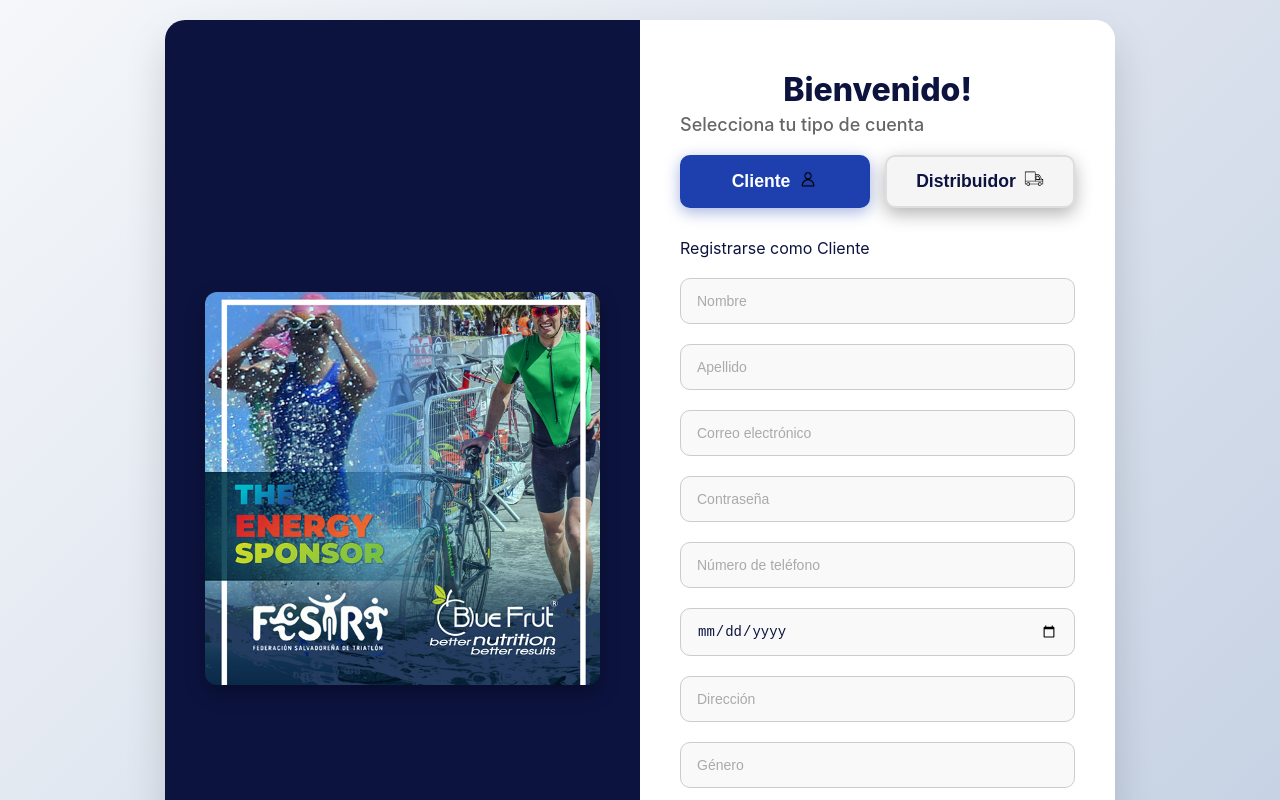
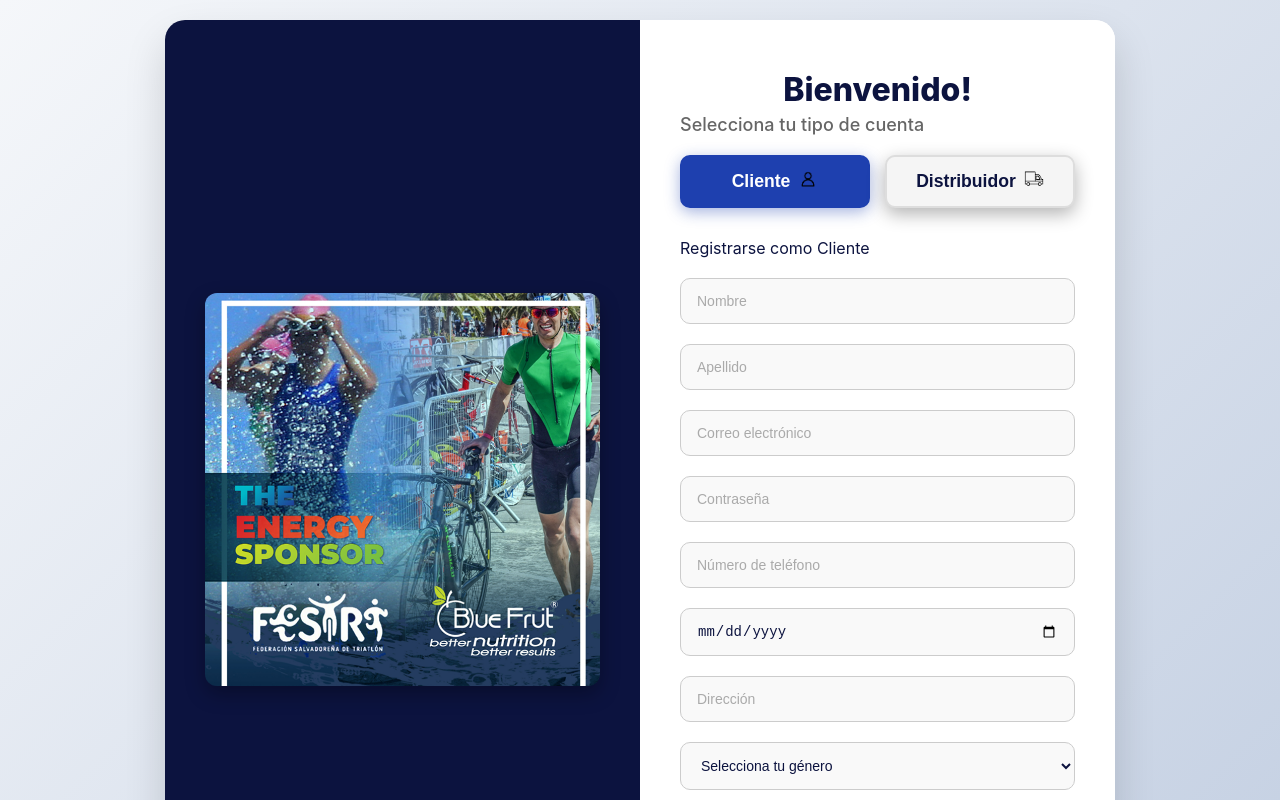
Before and after one commit to itbluefruit-code/BlueFruitNutrition, a React (Vite) app in the folder frontend-public/: page /registro in a window 1280 px wide. Shown: the top 800 px of the page. Built offline with nearby package versions, Linux system fonts and the light colour scheme; no server answers.

Commit message:
se supone que ya funciona la verificacion

```diff
--- a/frontend-public/src/pages/Register/Register.jsx
+++ b/frontend-public/src/pages/Register/Register.jsx
@@ -56,6 +56,7 @@ function Registro() {
           NIT: data.NIT,
           address: data.address || "No especificado",
           verified: data.verified || false,
+          status: data.status || true,
 
         };
       }
@@ -238,7 +239,17 @@ console.log("Verification result:", result);
                   max={minBirthDate}
                 />
                 <input type="text" placeholder="Dirección" className="input-modern" {...register("address")} />
-                <input type="text" placeholder="Género" className="input-modern" {...register("gender")} />
+                <select
+                  className={`input-modern ${errors.gender ? "input-error" : ""}`}
+                  {...register("gender", { required: "El género es obligatorio" })}
+                  defaultValue=""
+                >
+                  <option value="" disabled>Selecciona tu género</option>
+                  <option value="Hombre">Hombre</option>
+                  <option value="Mujer">Mujer</option>
+                </select>
+                {errors.gender && <span className="error-message">{errors.gender.message}</span>}
+
               </>
             ) : (
               <>
```
Lines whose indentation alone changed are shown as unchanged.
